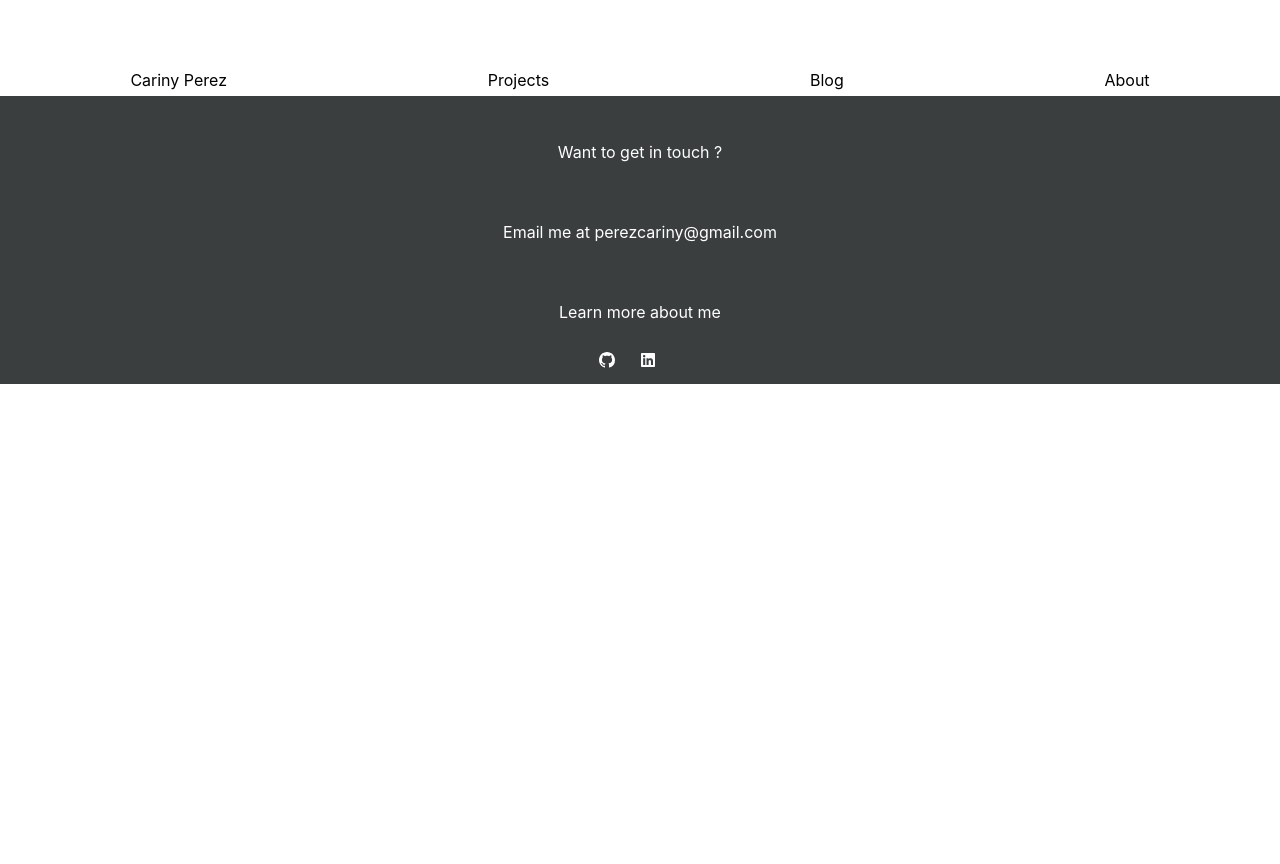
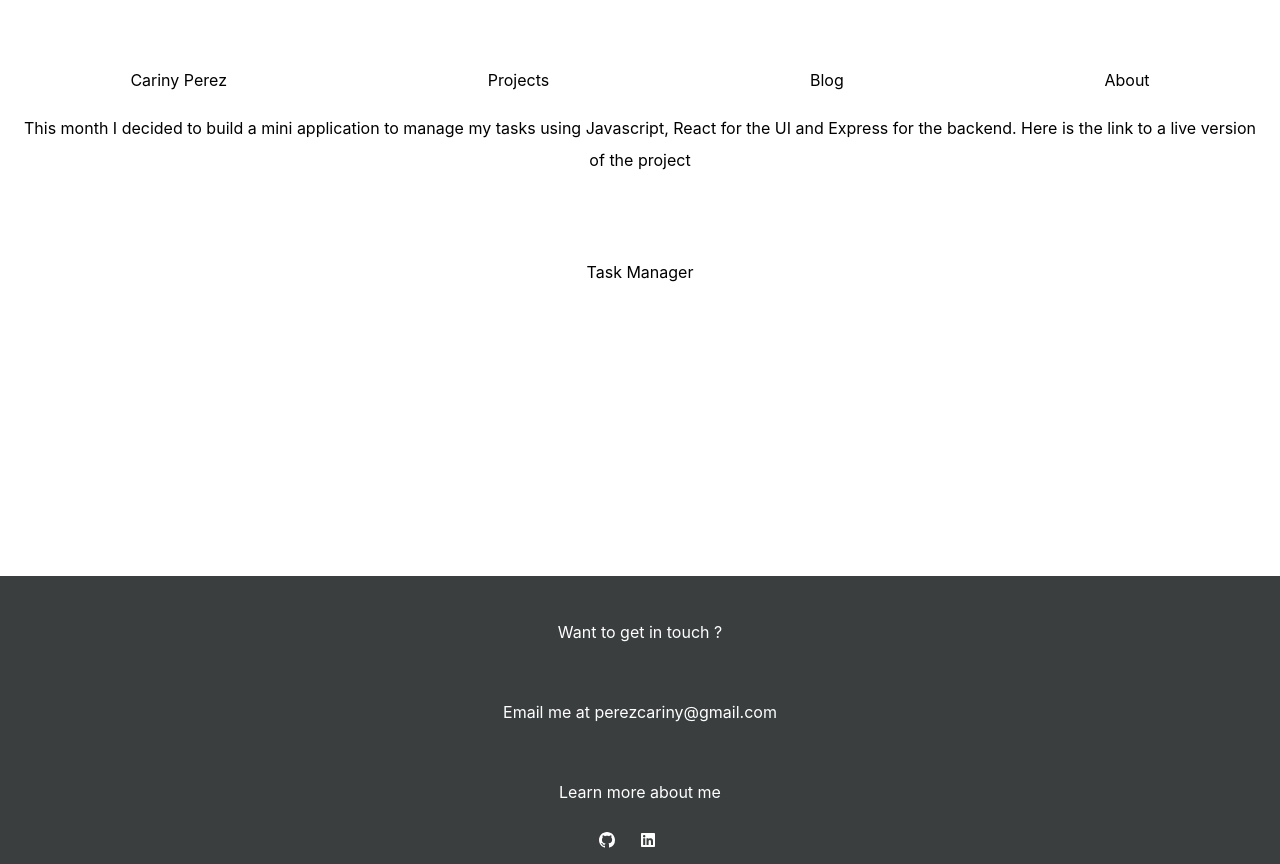
Before and after one commit to carinyperez/portfolio, a React (Create React App) app: page /blog/task-manager in a window 1280 px wide. Before the commit the page ends 800 px from the top, so only its background shows below. Built offline with nearby package versions, Linux system fonts and the light colour scheme; no server answers.

Commit message:
feat: add task manager to blog

```diff
--- a/src/App.js
+++ b/src/App.js
@@ -5,7 +5,7 @@ import {FaLinkedin} from 'react-icons/fa';
 import {GoMarkGithub } from "react-icons/go";
 import About from './pages/about/about';
 import Projects from './pages/projects/projects';
-import TicTacToe from './components/Posts/TicTacToe/ticTacToe.jsx';
+import TaskManager from './components/Posts/TaskManager/taskManager';
 import Blog from './pages/blog/blog';
 
 function App() {
@@ -22,7 +22,7 @@ function App() {
           <Route exact path ='/about' component ={About}></Route>
           <Route exact path='/projects' component={Projects}></Route>
 		  <Route exact path='/blog' component={Blog}></Route>
-		  <Route exact path='/blog/tic-tac-toe' component={TicTacToe}></Route>
+		  <Route exact path='/blog/task-manager' component={TaskManager}></Route>
       </Switch>
       <footer>
         <p>Want to get in touch ?</p>
--- /dev/null
+++ b/src/components/Posts/TaskManager/taskManager.jsx
@@ -0,0 +1,14 @@
+
+const taskManager = () => {
+	return (
+		<main>
+			<section className='task-manager'>
+				<p>This month I decided to build a mini application to manage my tasks using Javascript,
+					React for the UI and Express for the backend. Here is the link to a live version of the project
+				</p>
+				<a href='https://task-manager-1.herokuapp.com/tasks'>Task Manager</a>
+			</section>
+		</main>
+	)
+}
+export default taskManager;
--- a/src/components/Posts/TicTacToe/ticTacToe.scss
+++ b/src/components/Posts/TaskManager/taskManager.scss
@@ -1,3 +1,3 @@
-.tic-tac-toe {
+.task-manager {
 	margin: 2rem;
 }
--- a/src/components/Posts/TicTacToe/ticTacToe.jsx
+++ /dev/null
@@ -1,13 +0,0 @@
-const ticTacToe = () => {
-	return (
-		<main>
-			<section className='tic-tac-toe'>
-				<p>I saw a tic tac toe game as part of the new getting started with react docs and
-					decided to code my own implementation. Here is the link to my repository.
-					How would you implement it ?
-				</p>
-			</section>
-		</main>
-	)
-}
-export default ticTacToe;
--- a/src/pages/blog/blog.jsx
+++ b/src/pages/blog/blog.jsx
@@ -7,8 +7,8 @@ const Blog = () => {
 		<main >
 			<section className='blog'>
 			<article>
-				<Link to={`${pathname}/tic-tac-toe`}>Tic Tac Toe</Link>
-				<p>April 8, 2023</p>
+				<Link to={`${pathname}/task-manager`}>Task Manager</Link>
+				<span> April 8, 2023</span>
 			</article>
 			</section>
 		</main>
--- a/src/pages/blog/blog.scss
+++ b/src/pages/blog/blog.scss
@@ -1,5 +1,4 @@
-.blog article {
+.blog {
 	display: flex;
-	align-items: baseline;
-	text-align: left;
+	justify-content: space-around;
 }
```
